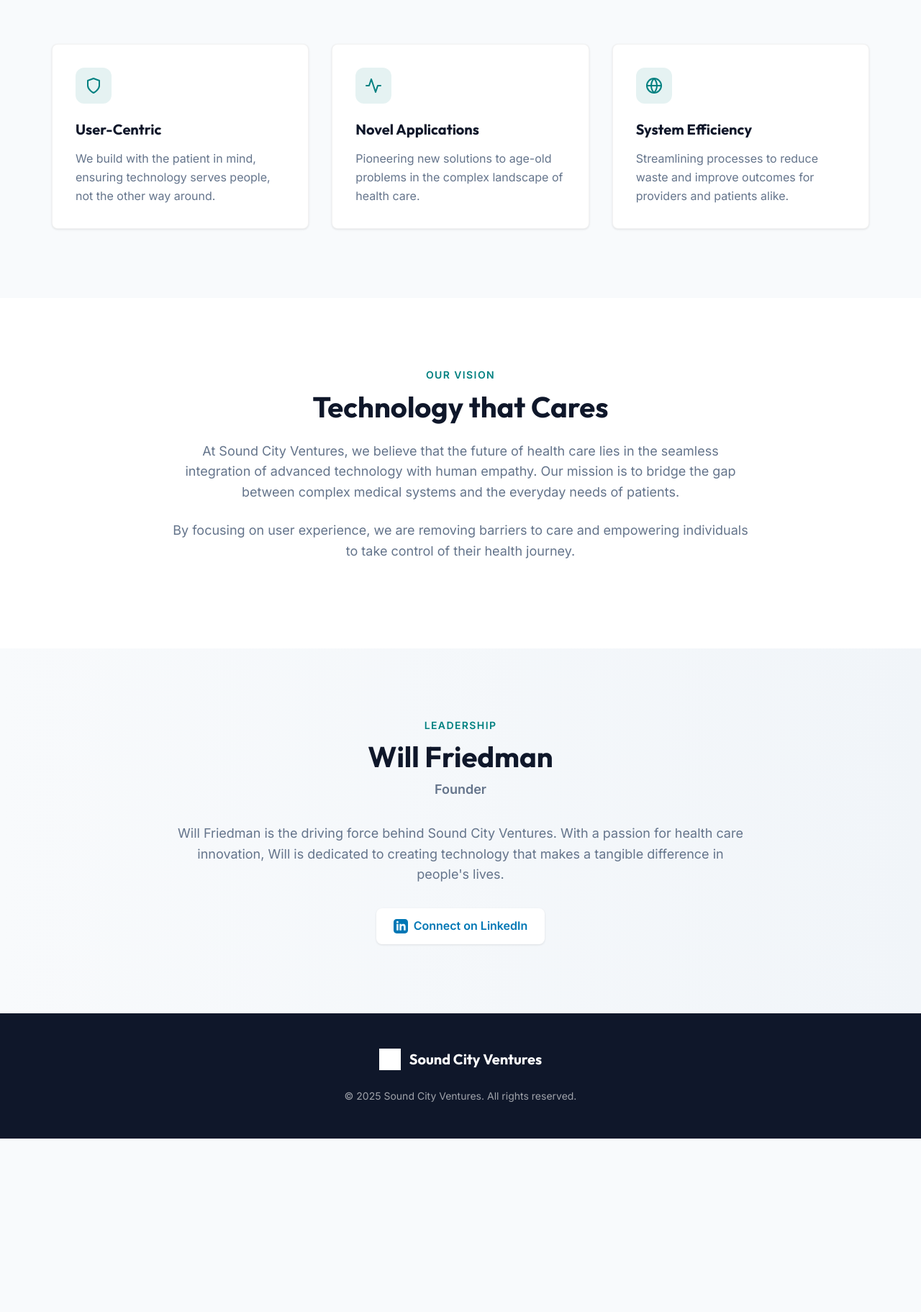
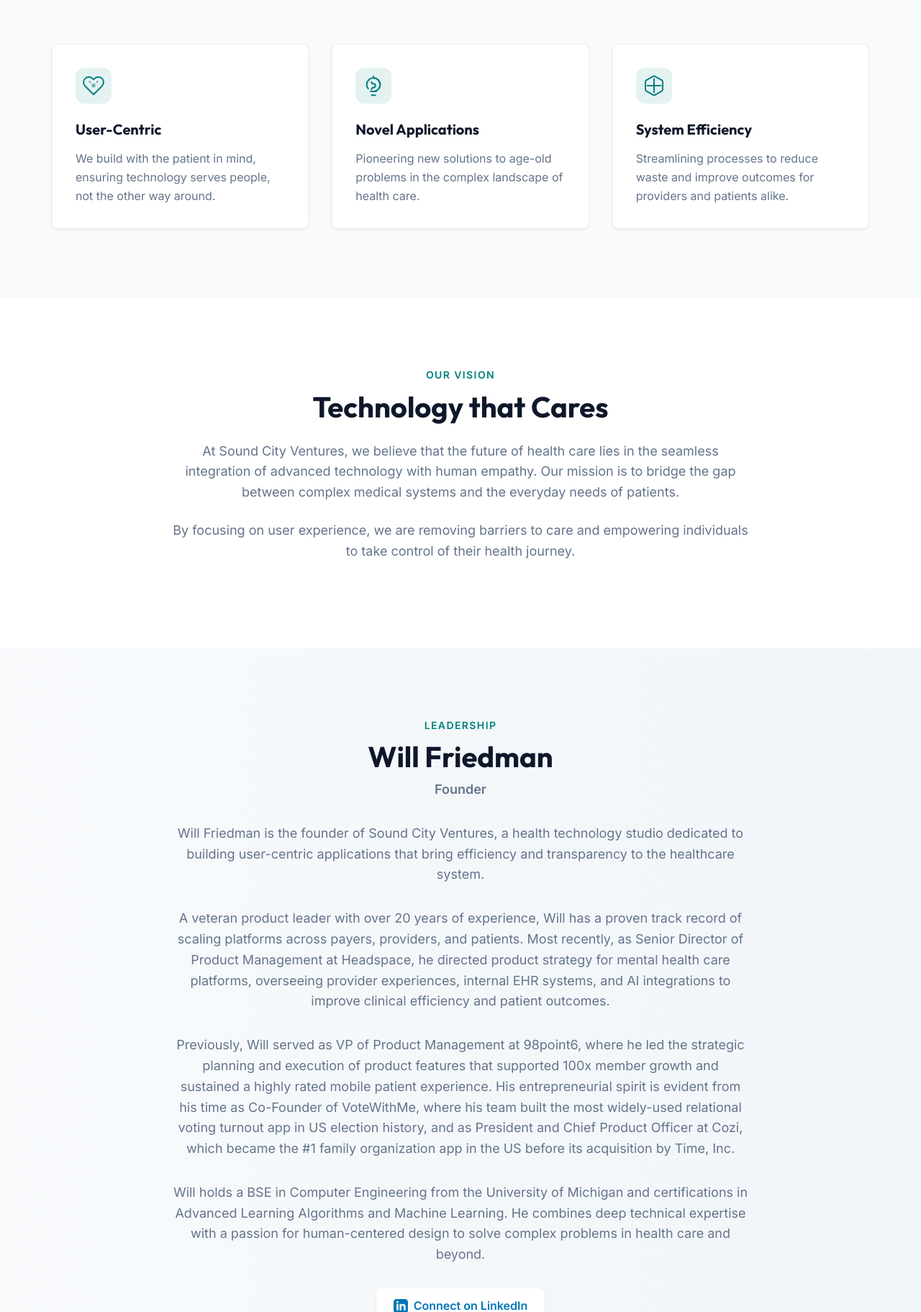
Before and after one commit to wfried/sound-city, a plain HTML site: page index.html in a window 1280 px wide. Shown: the part 977-2800 px from the top of the page at 72% size. Before the commit the page ends 2559 px from the top, so only its background shows below. Drawn offline with Linux system fonts and the light colour scheme.

Commit message:
Update bio, logo, and icons

```diff
--- a/index.html
+++ b/index.html
@@ -1,21 +1,26 @@
 <!DOCTYPE html>
 <html lang="en">
+
 <head>
     <meta charset="UTF-8">
     <meta name="viewport" content="width=device-width, initial-scale=1.0">
     <title>Sound City Ventures | Health Tech Innovation</title>
-    <meta name="description" content="Sound City Ventures develops user-centric novel applications in the area of health care. We use technology to improve the patient experience.">
+    <meta name="description"
+        content="Sound City Ventures develops user-centric novel applications in the area of health care. We use technology to improve the patient experience.">
     <link rel="preconnect" href="https://fonts.googleapis.com">
     <link rel="preconnect" href="https://fonts.gstatic.com" crossorigin>
-    <link href="https://fonts.googleapis.com/css2?family=Inter:wght@300;400;500;600;700&family=Outfit:wght@300;400;500;600;700&display=swap" rel="stylesheet">
+    <link
+        href="https://fonts.googleapis.com/css2?family=Inter:wght@300;400;500;600;700&family=Outfit:wght@300;400;500;600;700&display=swap"
+        rel="stylesheet">
     <link rel="stylesheet" href="style.css">
     <link rel="icon" type="image/png" href="logo.png">
 </head>
+
 <body>
     <nav class="navbar">
         <div class="container nav-container">
             <a href="#" class="logo">
-                <img src="logo.png" alt="Sound City Ventures Logo">
+                <img src="logo.svg" alt="Sound City Ventures Logo">
                 <span>Sound City Ventures</span>
             </a>
             <div class="nav-links">
@@ -36,7 +41,8 @@
         <div class="hero-bg"></div>
         <div class="container hero-content">
             <h1 class="fade-in-up">Innovating for a <br><span class="text-gradient">Healthier Future</span></h1>
-            <p class="fade-in-up delay-1">Developing user-centric applications to transform the patient experience and bring new efficiencies to the health care system.</p>
+            <p class="fade-in-up delay-1">Developing user-centric applications to transform the patient experience and
+                bring new efficiencies to the health care system.</p>
             <div class="hero-btns fade-in-up delay-2">
                 <a href="#mission" class="btn-primary">Our Mission</a>
                 <a href="#founder" class="btn-secondary">Meet the Founder</a>
@@ -53,21 +59,55 @@
             <div class="about-grid">
                 <div class="about-card scroll-reveal">
                     <div class="icon-box">
-                        <svg xmlns="http://www.w3.org/2000/svg" width="24" height="24" viewBox="0 0 24 24" fill="none" stroke="currentColor" stroke-width="2" stroke-linecap="round" stroke-linejoin="round"><path d="M12 22s8-4 8-10V5l-8-3-8 3v7c0 6 8 10 8 10z"></path></svg>
+                        <svg xmlns="http://www.w3.org/2000/svg" width="32" height="32" viewBox="0 0 24 24" fill="none"
+                            stroke="currentColor" stroke-width="1.5" stroke-linecap="round" stroke-linejoin="round">
+                            <path
+                                d="M20.84 4.61a5.5 5.5 0 0 0-7.78 0L12 5.67l-1.06-1.06a5.5 5.5 0 0 0-7.78 7.78l1.06 1.06L12 21.23l7.78-7.78 1.06-1.06a5.5 5.5 0 0 0 0-7.78z">
+                            </path>
+                            <circle cx="12" cy="12" r="2" fill="currentColor" stroke="none" opacity="0.5" />
+                            <circle cx="16" cy="8" r="1" fill="currentColor" stroke="none" opacity="0.5" />
+                            <circle cx="8" cy="8" r="1" fill="currentColor" stroke="none" opacity="0.5" />
+                            <line x1="12" y1="12" x2="16" y2="8" stroke-width="0.5" opacity="0.5" />
+                            <line x1="12" y1="12" x2="8" y2="8" stroke-width="0.5" opacity="0.5" />
+                        </svg>
                     </div>
                     <h3>User-Centric</h3>
-                    <p>We build with the patient in mind, ensuring technology serves people, not the other way around.</p>
+                    <p>We build with the patient in mind, ensuring technology serves people, not the other way around.
+                    </p>
                 </div>
                 <div class="about-card scroll-reveal delay-1">
                     <div class="icon-box">
-                        <svg xmlns="http://www.w3.org/2000/svg" width="24" height="24" viewBox="0 0 24 24" fill="none" stroke="currentColor" stroke-width="2" stroke-linecap="round" stroke-linejoin="round"><path d="M22 12h-4l-3 9L9 3l-3 9H2"></path></svg>
+                        <svg xmlns="http://www.w3.org/2000/svg" width="32" height="32" viewBox="0 0 24 24" fill="none"
+                            stroke="currentColor" stroke-width="1.5" stroke-linecap="round" stroke-linejoin="round">
+                            <path d="M9 18h6"></path>
+                            <path d="M10 22h4"></path>
+                            <path d="M12 2v1"></path>
+                            <path d="M12 18a7 7 0 1 0-7-7c0 1.5.5 3 1.5 4"></path>
+                            <path d="M17.5 15c1-1 1.5-2.5 1.5-4a7 7 0 0 0-7-7"></path>
+                            <path d="M10 8c0 1.5 1 2 2 2s2 .5 2 2-1 2-2 2-2 .5-2 2" stroke-width="1.5" />
+                        </svg>
                     </div>
                     <h3>Novel Applications</h3>
                     <p>Pioneering new solutions to age-old problems in the complex landscape of health care.</p>
                 </div>
                 <div class="about-card scroll-reveal delay-2">
                     <div class="icon-box">
-                        <svg xmlns="http://www.w3.org/2000/svg" width="24" height="24" viewBox="0 0 24 24" fill="none" stroke="currentColor" stroke-width="2" stroke-linecap="round" stroke-linejoin="round"><circle cx="12" cy="12" r="10"></circle><line x1="2" y1="12" x2="22" y2="12"></line><path d="M12 2a15.3 15.3 0 0 1 4 10 15.3 15.3 0 0 1-4 10 15.3 15.3 0 0 1-4-10 15.3 15.3 0 0 1 4-10z"></path></svg>
+                        <svg xmlns="http://www.w3.org/2000/svg" width="32" height="32" viewBox="0 0 24 24" fill="none"
+                            stroke="currentColor" stroke-width="1.5" stroke-linecap="round" stroke-linejoin="round">
+                            <!-- Hexagon -->
+                            <path
+                                d="M21 16V8a2 2 0 0 0-1-1.73l-7-4a2 2 0 0 0-2 0l-7 4A2 2 0 0 0 3 8v8a2 2 0 0 0 1 1.73l7 4a2 2 0 0 0 2 0l7-4A2 2 0 0 0 21 16z">
+                            </path>
+                            <!-- Internal Circuit/Cross -->
+                            <path d="M12 8v8"></path>
+                            <path d="M8 12h8"></path>
+                            <!-- Nodes -->
+                            <circle cx="12" cy="12" r="1" fill="currentColor" stroke="none"></circle>
+                            <path d="M12 8l0-3"></path>
+                            <path d="M12 16l0 3"></path>
+                            <path d="M8 12l-3 0"></path>
+                            <path d="M16 12l3 0"></path>
+                        </svg>
                     </div>
                     <h3>System Efficiency</h3>
                     <p>Streamlining processes to reduce waste and improve outcomes for providers and patients alike.</p>
@@ -81,8 +121,11 @@
             <div class="mission-content scroll-reveal">
                 <span class="subtitle">Our Vision</span>
                 <h2>Technology that Cares</h2>
-                <p>At Sound City Ventures, we believe that the future of health care lies in the seamless integration of advanced technology with human empathy. Our mission is to bridge the gap between complex medical systems and the everyday needs of patients.</p>
-                <p>By focusing on user experience, we are removing barriers to care and empowering individuals to take control of their health journey.</p>
+                <p>At Sound City Ventures, we believe that the future of health care lies in the seamless integration of
+                    advanced technology with human empathy. Our mission is to bridge the gap between complex medical
+                    systems and the everyday needs of patients.</p>
+                <p>By focusing on user experience, we are removing barriers to care and empowering individuals to take
+                    control of their health journey.</p>
             </div>
         </div>
     </section>
@@ -94,9 +137,30 @@
                     <span class="subtitle">Leadership</span>
                     <h2>Will Friedman</h2>
                     <p class="role">Founder</p>
-                    <p>Will Friedman is the driving force behind Sound City Ventures. With a passion for health care innovation, Will is dedicated to creating technology that makes a tangible difference in people's lives.</p>
-                    <a href="https://www.linkedin.com/in/willfriedman/" target="_blank" rel="noopener noreferrer" class="linkedin-btn">
-                        <svg xmlns="http://www.w3.org/2000/svg" width="20" height="20" viewBox="0 0 24 24" fill="currentColor"><path d="M19 0h-14c-2.761 0-5 2.239-5 5v14c0 2.761 2.239 5 5 5h14c2.762 0 5-2.239 5-5v-14c0-2.761-2.238-5-5-5zm-11 19h-3v-11h3v11zm-1.5-12.268c-.966 0-1.75-.79-1.75-1.764s.784-1.764 1.75-1.764 1.75.79 1.75 1.764-.783 1.764-1.75 1.764zm13.5 12.268h-3v-5.604c0-3.368-4-3.113-4 0v5.604h-3v-11h3v1.765c1.396-2.586 7-2.777 7 2.476v6.759z"/></svg>
+                    <p>Will Friedman is the founder of Sound City Ventures, a health technology studio dedicated to
+                        building user-centric applications that bring efficiency and transparency to the healthcare
+                        system.</p>
+                    <p>A veteran product leader with over 20 years of experience, Will has a proven track record of
+                        scaling platforms across payers, providers, and patients. Most recently, as Senior Director of
+                        Product Management at Headspace, he directed product strategy for mental health care platforms,
+                        overseeing provider experiences, internal EHR systems, and AI integrations to improve clinical
+                        efficiency and patient outcomes.</p>
+                    <p>Previously, Will served as VP of Product Management at 98point6, where he led the strategic
+                        planning and execution of product features that supported 100x member growth and sustained a
+                        highly rated mobile patient experience. His entrepreneurial spirit is evident from his time as
+                        Co-Founder of VoteWithMe, where his team built the most widely-used relational voting turnout
+                        app in US election history, and as President and Chief Product Officer at Cozi, which became the
+                        #1 family organization app in the US before its acquisition by Time, Inc.</p>
+                    <p>Will holds a BSE in Computer Engineering from the University of Michigan and certifications in
+                        Advanced Learning Algorithms and Machine Learning. He combines deep technical expertise with a
+                        passion for human-centered design to solve complex problems in health care and beyond.</p>
+                    <a href="https://www.linkedin.com/in/willfriedman/" target="_blank" rel="noopener noreferrer"
+                        class="linkedin-btn">
+                        <svg xmlns="http://www.w3.org/2000/svg" width="20" height="20" viewBox="0 0 24 24"
+                            fill="currentColor">
+                            <path
+                                d="M19 0h-14c-2.761 0-5 2.239-5 5v14c0 2.761 2.239 5 5 5h14c2.762 0 5-2.239 5-5v-14c0-2.761-2.238-5-5-5zm-11 19h-3v-11h3v11zm-1.5-12.268c-.966 0-1.75-.79-1.75-1.764s.784-1.764 1.75-1.764 1.75.79 1.75 1.764-.783 1.764-1.75 1.764zm13.5 12.268h-3v-5.604c0-3.368-4-3.113-4 0v5.604h-3v-11h3v1.765c1.396-2.586 7-2.777 7 2.476v6.759z" />
+                        </svg>
                         Connect on LinkedIn
                     </a>
                 </div>
@@ -108,7 +172,7 @@
     <footer id="contact">
         <div class="container footer-content">
             <div class="footer-logo">
-                <img src="logo.png" alt="Sound City Ventures Logo">
+                <img src="logo.svg" alt="Sound City Ventures Logo">
                 <span>Sound City Ventures</span>
             </div>
             <div class="footer-links">
@@ -119,4 +183,5 @@
 
     <script src="script.js"></script>
 </body>
+
 </html>
```
Also changed, not shown: icons.html (added, +49 -0 lines), logo.png (deleted), logo.svg (added).
